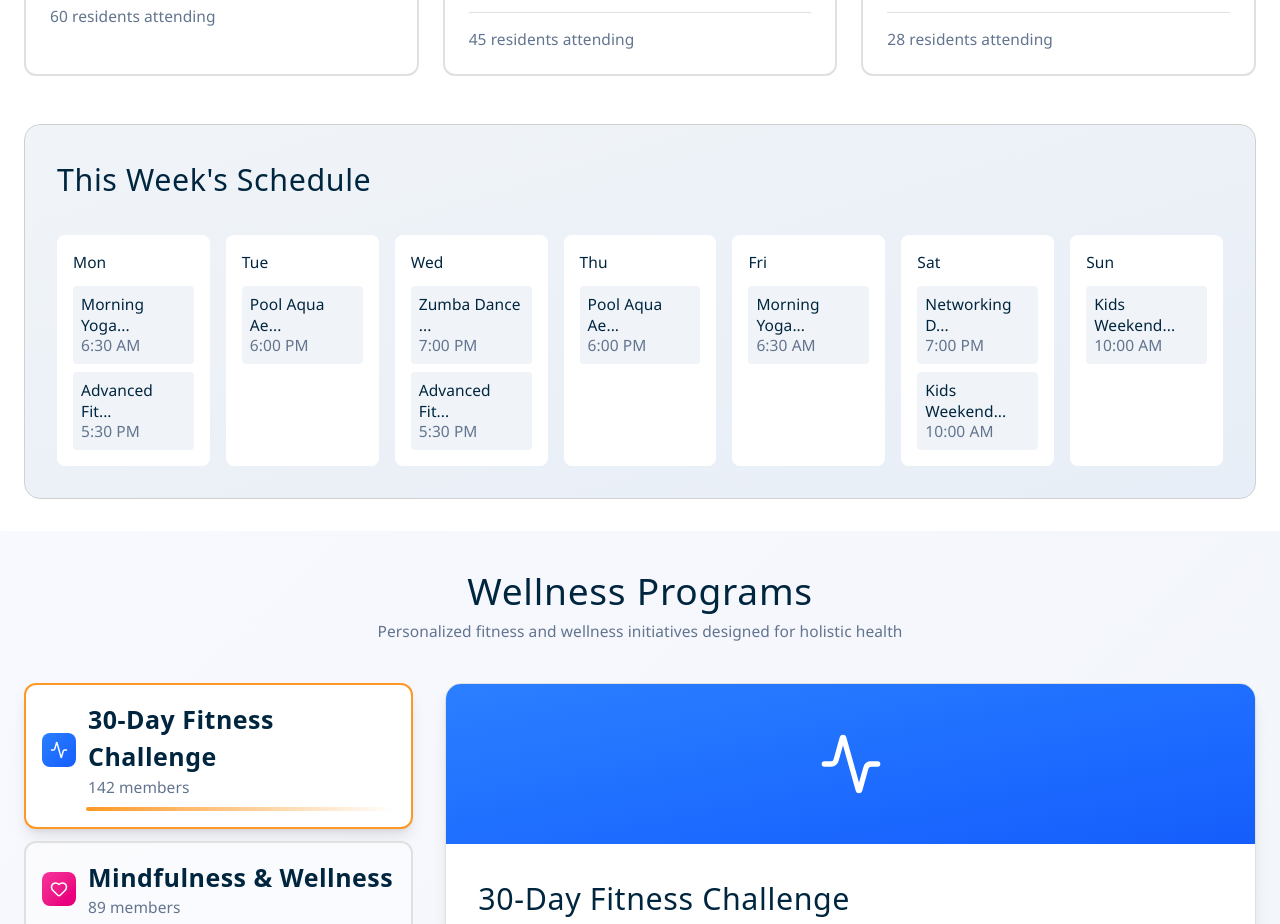
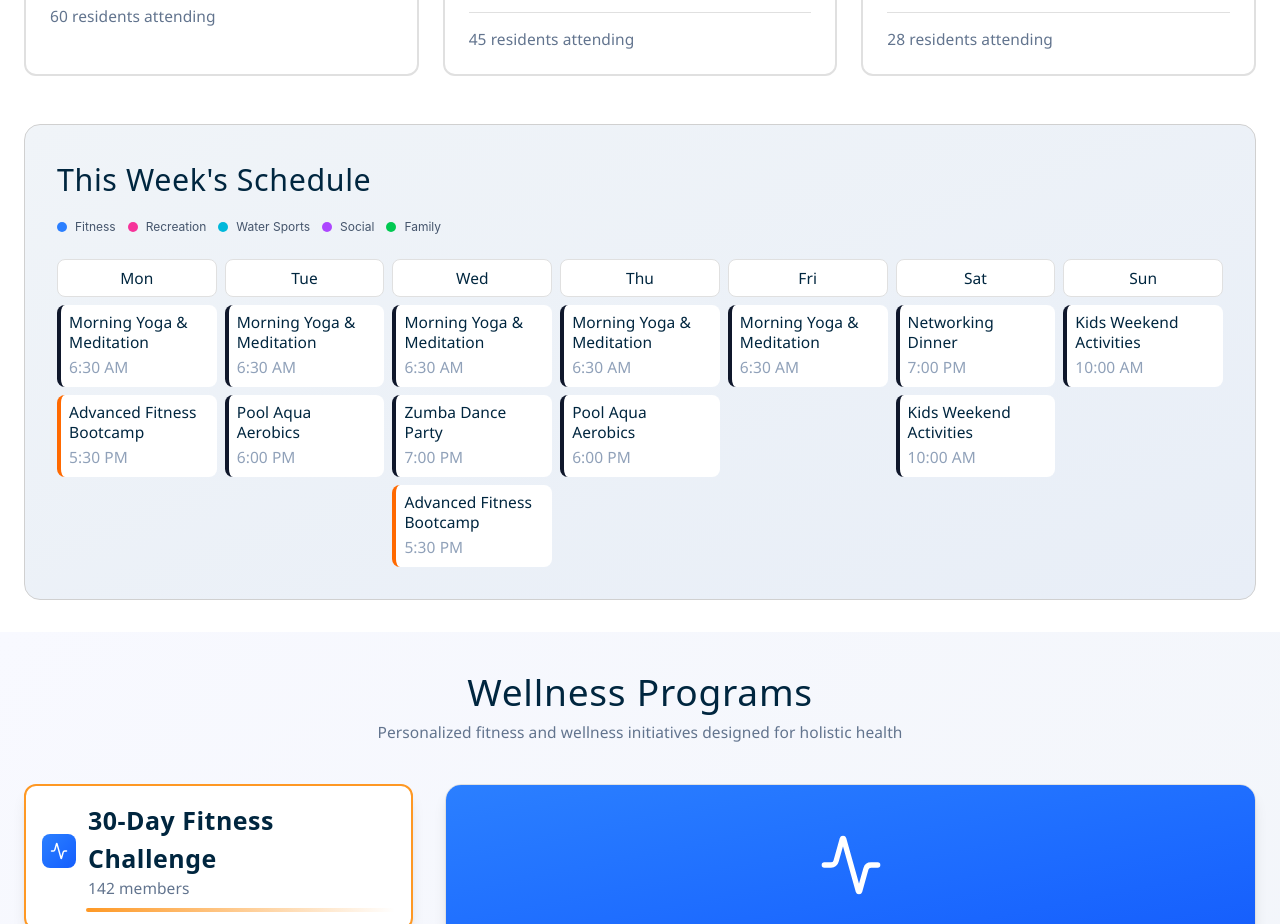
Before and after one commit to yashtrivedi1234/UIPL, a React (Vite) app: page /amenities in a window 1280 px wide. Shown: the part 5720-6644 px from the top of the page. Built offline with nearby package versions, Linux system fonts and the light colour scheme; a web font is replaced by a local one.

Commit message:
limra done

```diff
--- a/src/pages/amenities/components/CommunityEventsCalendar.jsx
+++ b/src/pages/amenities/components/CommunityEventsCalendar.jsx
@@ -170,34 +170,52 @@ export default function CommunityEventsCalendar() {
         </div>
 
         {/* Calendar View */}
-        <div className="bg-gradient-to-br from-[#f0f4f8] to-[#e8eef7] rounded-2xl p-8 border border-[#d0d0d0]">
-          <h3 className="text-[#00263f] mb-8">This Week's Schedule</h3>
-          <div className="grid grid-cols-1 md:grid-cols-7 gap-4">
-            {['Mon', 'Tue', 'Wed', 'Thu', 'Fri', 'Sat', 'Sun'].map((day, idx) => (
-              <div key={day} className="bg-white rounded-lg p-4">
-                <p className="font-bold text-[#00263f] mb-3">{day}</p>
-                <div className="space-y-2">
-                  {events
-                    .filter(e => {
-                      if (e.date.includes(day)) return true
-                      if (e.date.includes('Every') && ['Monday', 'Tuesday', 'Wednesday', 'Thursday', 'Friday'].includes(day)) {
-                        return true
-                      }
-                      if (e.date.includes('Weekend') && ['Saturday', 'Sunday'].includes(day)) return true
-                      return false
-                    })
-                    .slice(0, 2)
-                    .map(e => (
-                      <div key={e.id} className="text-xs bg-[#f0f4f8] p-2 rounded">
-                        <p className="font-bold text-[#00263f]">{e.title.slice(0, 12)}...</p>
-                        <p className="text-slate-500 text-xs">{e.time.split('-')[0]}</p>
-                      </div>
-                    ))}
-                </div>
+        {/* Weekly Schedule - improved */}
+<div className="bg-gradient-to-br from-[#f0f4f8] to-[#e8eef7] rounded-2xl p-8 border border-[#d0d0d0]">
+  <h3 className="text-[#00263f] mb-4">This Week's Schedule</h3>
+
+  {/* Legend */}
+  <div className="flex flex-wrap gap-3 mb-6">
+    {[
+      { type: 'Fitness', color: 'bg-blue-500' },
+      { type: 'Recreation', color: 'bg-pink-500' },
+      { type: 'Water Sports', color: 'bg-cyan-500' },
+      { type: 'Social', color: 'bg-purple-500' },
+      { type: 'Family', color: 'bg-green-500' },
+    ].map(({ type, color }) => (
+      <div key={type} className="flex items-center gap-2 text-xs text-slate-600">
+        <span className={`w-2.5 h-2.5 rounded-full ${color}`} />
+        {type}
+      </div>
+    ))}
+  </div>
+
+  {/* Grid */}
+  <div className="grid grid-cols-7 gap-2">
+    {['Mon', 'Tue', 'Wed', 'Thu', 'Fri', 'Sat', 'Sun'].map((day) => {
+      const dayEvents = events.filter(e => e.date.includes(day) || (e.date.includes('Every') && !['Sat','Sun'].includes(day)));
+      return (
+        <div key={day} className="flex flex-col gap-2">
+          {/* Day header */}
+          <div className="text-center bg-white rounded-lg py-2 px-1 border border-[#e0e0e0]">
+            <p className="text-xs font-bold text-[#00263f]">{day}</p>
+          </div>
+          {/* Pills */}
+          {dayEvents.length === 0 ? (
+            <p className="text-center text-slate-400 text-xs py-2">—</p>
+          ) : (
+            dayEvents.slice(0, 3).map(e => (
+              <div key={e.id} className={`rounded-lg p-2 border-l-4 ${e.color.replace('bg-','border-')} bg-white`}>
+                <p className="text-[10px] font-bold text-[#00263f] leading-tight">{e.title}</p>
+                <p className="text-[10px] text-slate-400 mt-1">{e.time.split(' - ')[0]}</p>
               </div>
-            ))}
-          </div>
+            ))
+          )}
         </div>
+      );
+    })}
+  </div>
+</div>
       </div>
     </section>
   )
--- a/src/pages/projects/components/ProjectsCTA.jsx
+++ b/src/pages/projects/components/ProjectsCTA.jsx
@@ -12,7 +12,7 @@ export default function ProjectsCTA() {
           <div className="absolute bottom-0 left-0 w-64 h-64 bg-[#002a05] opacity-10 blur-[80px] -ml-32 -mb-32 pointer-events-none" />
 
           <div className="relative z-10 max-w-2xl mx-auto">
-            <h2 className="text-4xl md:text-5xl font-black text-white mb-6">
+            <h2 className="text-white mb-6">
               Join Our Journey
             </h2>
             <p className="text-[#a3cbf2] text-lg mb-10 leading-relaxed">
@@ -22,13 +22,13 @@ export default function ProjectsCTA() {
             <div className="flex flex-col sm:flex-row gap-4 justify-center">
               <button
                 onClick={() => navigate("/contact")}
-                className="bg-[#fe9824] text-[#00263f] px-8 py-4 rounded-xl font-black text-base hover:scale-105 transition-all shadow-lg"
+                className="bg-[#fe9824] text-[#00263f] px-8 py-4 rounded-xl font-black text-base hover:scale-105 duration-300 shadow-lg"
               >
                 Contact Us Today
               </button>
               <button
                 onClick={() => navigate("/projects")}
-                className="bg-white/10 backdrop-blur text-white border border-white/20 px-8 py-4 rounded-xl font-black text-base hover:bg-white hover:text-[#00263f] transition-all"
+                className="bg-white/10 backdrop-blur text-white border border-white/20 px-8 py-4 rounded-xl font-black text-base hover:bg-white hover:text-[#00263f] duration-300"
               >
                 Download Brochure
               </button>
--- a/src/pages/projects/components/ProjectsHero.jsx
+++ b/src/pages/projects/components/ProjectsHero.jsx
@@ -21,7 +21,7 @@ export default function ProjectsHero() {
           UIPL Portfolio
         </span>
 
-        <h1 className="text-3xl sm:text-4xl md:text-5xl lg:text-6xl font-black leading-[1.1] text-white tracking-tight">
+        <h1 className="text-3xl sm:text-4xl md:text-5xl lg:text-6xl leading-[1.1] text-white tracking-tight">
           Our Projects: <br />
           <span
             className="bg-[linear-gradient(120deg,_#90c8f8_0%,_#67e8c0_50%,_#F7931E_100%)] bg-clip-text text-transparent"
@@ -37,7 +37,7 @@ export default function ProjectsHero() {
 
         <button
           onClick={() => navigate('/contact')}
-          className="bg-white text-[#00263f] px-8 py-4 rounded-xl font-black flex items-center gap-2 hover:scale-105 transition-all shadow-lg"
+          className="bg-white text-[#00263f] px-8 py-4 rounded-xl font-black flex items-center gap-2 hover:scale-105 duration-300 shadow-lg"
         >
           Explore Now <ArrowRight size={18} />
         </button>
```
Also changed, not shown: src/pages/projects/components/ProjectsGrid.jsx (+8 -8 lines).
